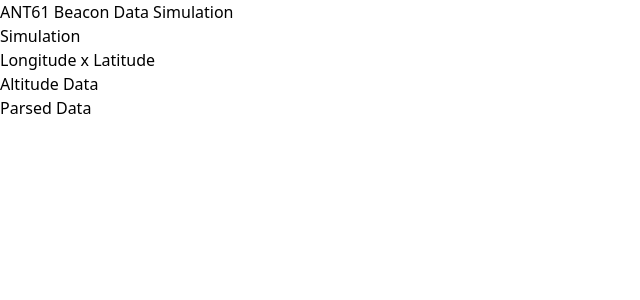
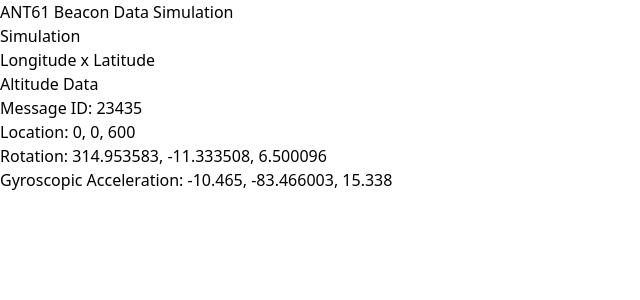
Before and after one commit to Davadakus/ANT61Hackathon, a React (Vite) app: page / in a window 1280 px wide. Shown: the top 300 px of the page, without its empty margins (0-640 px from the left). Built offline with nearby package versions, Linux system fonts and the light colour scheme.

Commit message:
fake data stream done

```diff
--- a/src/App.tsx
+++ b/src/App.tsx
@@ -1,6 +1,29 @@
-import MyThree from './Three.jsx';
+import { useEffect, useState } from 'react';
+import { parseRawMessages, parseMessage } from "./utils/parse.ts"
+import rawText from './assets/updated_beacon_output.txt?raw';
 
 function App() {
+  const [currentMessage, setCurrentMessage] = useState("")
+  let [messageId, location, rotation, gryoAccel] = parseMessage(currentMessage);
+
+  useEffect(() => {
+    const fetchData = async () => {
+      const duration: number = 3000;
+      const fakeMessageStream: string[] = await parseRawMessages(rawText);
+
+      let i = 0;
+      const timeout = setInterval(() => {
+        setCurrentMessage(fakeMessageStream[i]);
+        i += 1;
+        if (i >= fakeMessageStream.length) {
+          clearInterval(timeout);
+        }
+      }, duration);
+    };
+
+    fetchData();
+  }, [])
+
   return (
     <div className="min-h-screen flex flex-col">
       {/* <MyThree /> */}
@@ -19,7 +42,12 @@ function App() {
         <div className="grid grid-rows-3 gap-4">
           <div className="bg-green-500 h-full">Longitude x Latitude</div>
           <div className="bg-green-500 h-full">Altitude Data</div>
-          <div className="bg-green-500 h-full">Parsed Data</div>
+          <div className="bg-green-500 h-full flex flex-col">
+            <h1>Message ID: {messageId}</h1>
+            <h1>Location: {location && location[0]}, {location && location[1]}, {location && location[2]}</h1>
+            <h1>Rotation: {rotation && rotation[0]}, {rotation && rotation[1]}, {rotation && rotation[2]}</h1>
+            <h1>Gyroscopic Acceleration: {gryoAccel && gryoAccel[0]}, {gryoAccel && gryoAccel[1]}, {gryoAccel && gryoAccel[2]}</h1>
+          </div>
         </div>
       </div>
     </div>
--- a/src/utils/parse.ts
+++ b/src/utils/parse.ts
@@ -1,33 +1,25 @@
-import fs from 'node:fs/promises';
+import raw from '../assets/updated_beacon_output.txt?raw';
 
-async function readTextFile(filePath: string): Promise<string> {
-    try {
-        const data = await fs.readFile(filePath, 'utf8'); // Use promise-based fs.readFile
-        return data;
-    } catch (err) {
-        console.error('Error reading file:', err);
-        return "";
+export function parseMessage(message: string): [string | null, number[] | null, number[] | null, number[] | null]  {
+    let cleanMessage: string | null = message.split("Message")[1]?.trim() || null;
+    if (cleanMessage === null){
+        return [null, null, null, null];
     }
-}
-
-function parseMessage(message: string): [string | null, number[] | null, number[] | null, number[] | null]  {
-    message = message.split("Message")[1].trim();
-    let messageId: string | null = message.split("V")[0] || null;
-    let location: number[] | null = message.split("L")[1]?.split("]")[0]?.slice(1).split(",").map(Number) || null;
-    let rotation: number[] | null = message.split("R")[1]?.split("]")[0]?.slice(1).split(",").map(Number) || null;
-    let gryoAccel: number[] | null = message.split("G")[1]?.split("]")[0]?.slice(1).split(",").map(Number) || null;
+    const messageId: string | null = cleanMessage.split("V")[0] || null;
+    const location: number[] | null = cleanMessage.split("L")[1]?.split("]")[0]?.slice(1).split(",").map(Number) || null;
+    const rotation: number[] | null = cleanMessage.split("R")[1]?.split("]")[0]?.slice(1).split(",").map(Number) || null;
+    const gryoAccel: number[] | null = cleanMessage.split("G")[1]?.split("]")[0]?.slice(1).split(",").map(Number) || null;
     return [messageId, location, rotation, gryoAccel];
 }
 
-async function parseRawMessages (filepath: string) : Promise<string[]> {
-    let rawText: string = await readTextFile(filepath);
-    let messages: string[] = rawText.split("Message").slice(1).map((message) => ("Message" + message));
+export async function parseRawMessages (rawText: string) : Promise<string[]> {
+    const messages: string[] = rawText.split("Message").slice(1).map((message) => ("Message" + message));
     return messages;
 }
 
 async function main(){
-    let filepath: string = "../assets/updated_beacon_output.txt";
-    let fakeMessageStream: string[] = await parseRawMessages(filepath);
+    let rawText = raw;
+    const fakeMessageStream: string[] = await parseRawMessages(rawText);
 
     for (let i = 0; i < fakeMessageStream.length; i++) {
         console.log(parseMessage(fakeMessageStream[i]));
--- a/tsconfig.json
+++ b/tsconfig.json
@@ -9,6 +9,7 @@
     "module": "commonjs",
     "moduleResolution": "node",
     "esModuleInterop": true,
-    "strict": true
+    "strict": true,
+    "types": ["vite/client"]
   }
 }
```
